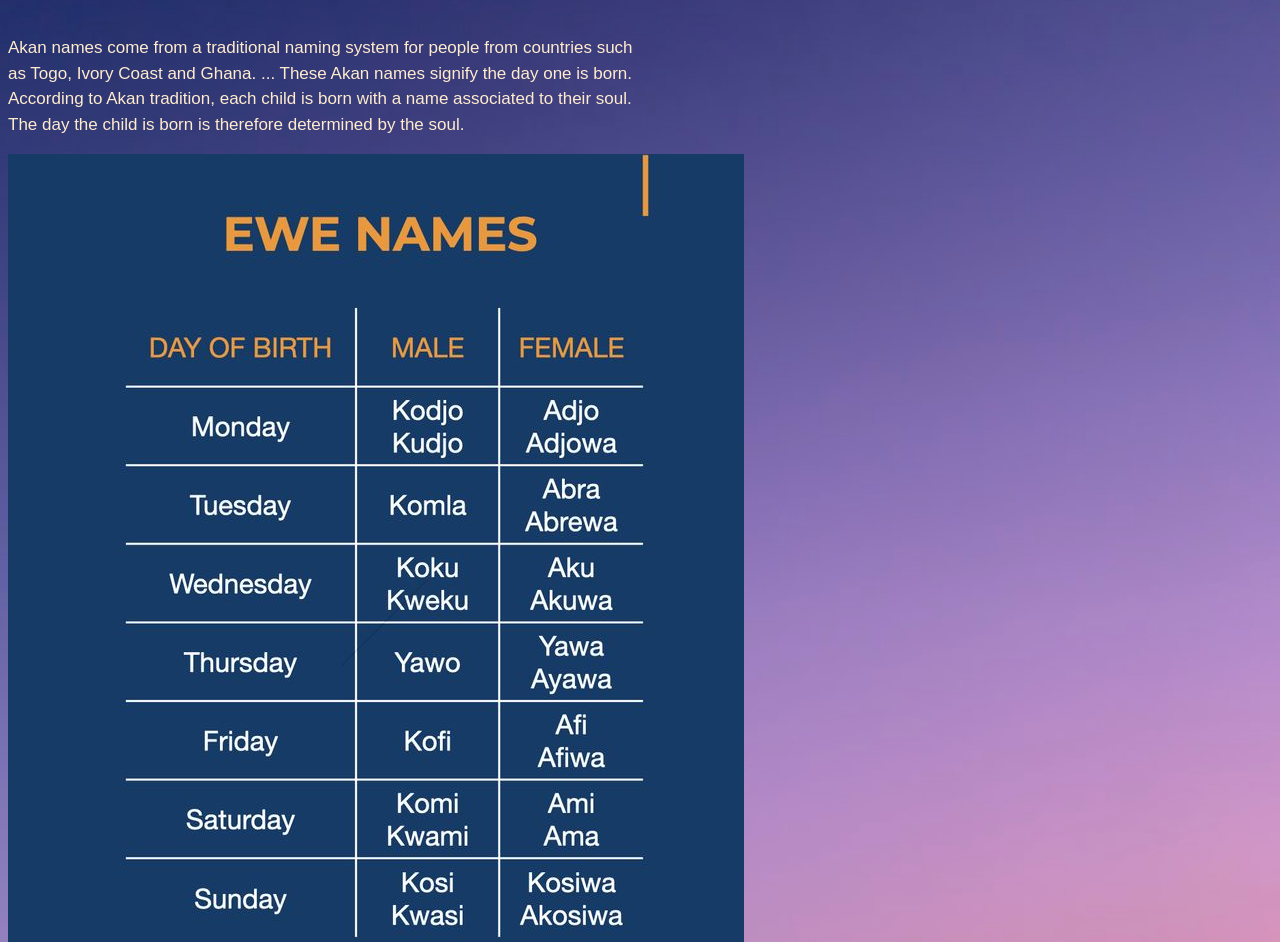
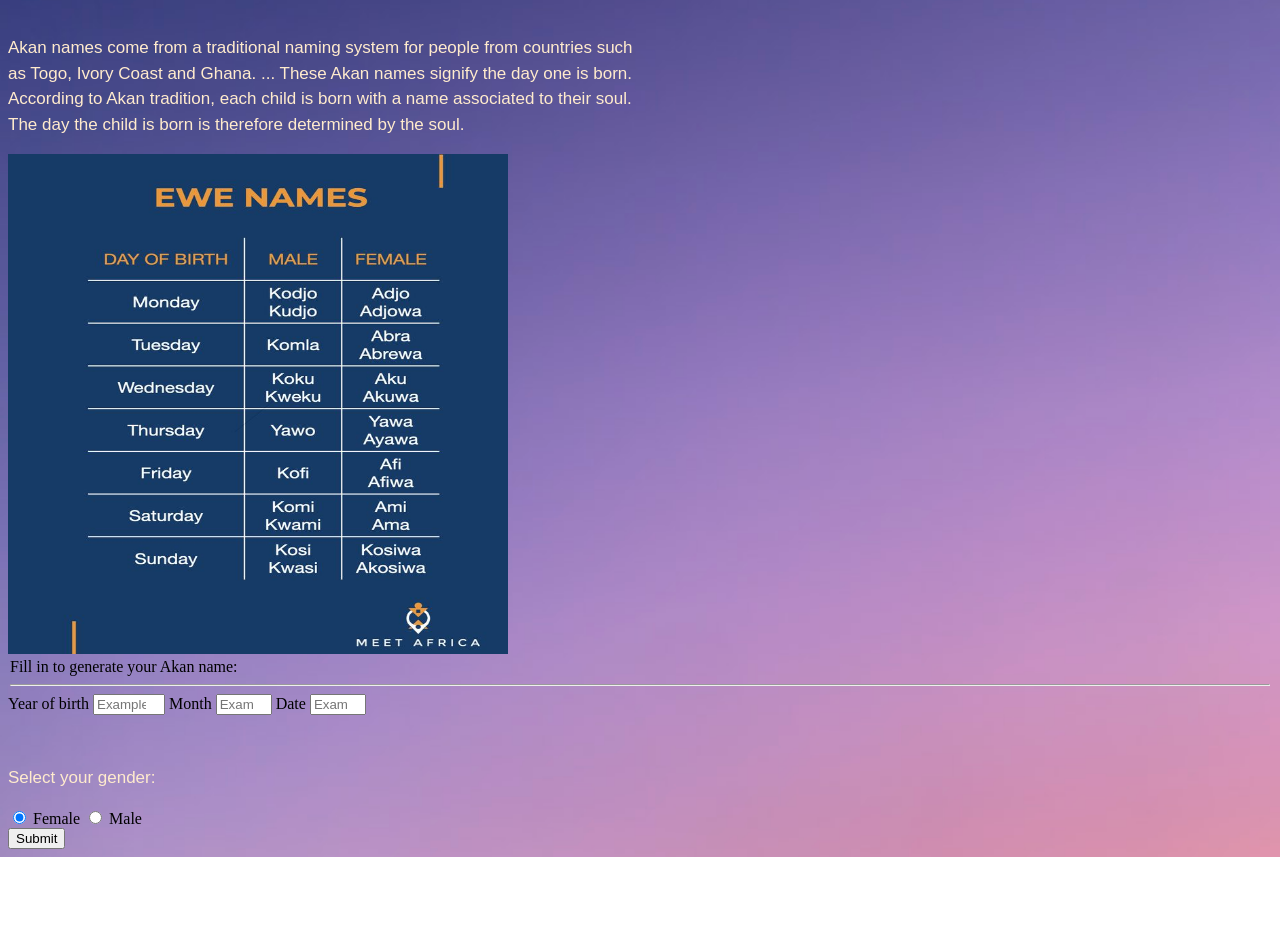
Before and after one commit to AbdiqafarHashi1/AkanName, a plain HTML site: page Index.html in a window 1280 px wide. Shown: the part 281-1223 px from the top of the page. After the commit the page ends 1138 px from the top, so only its background shows below. Drawn offline with Linux system fonts and the light colour scheme.

Commit message:
Image size

```diff
--- a/CSS/style.css
+++ b/CSS/style.css
@@ -28,5 +28,6 @@ p{
 }
 
 #img2{
-
+    width: 500px;
+    height: 500px;
 }
```
